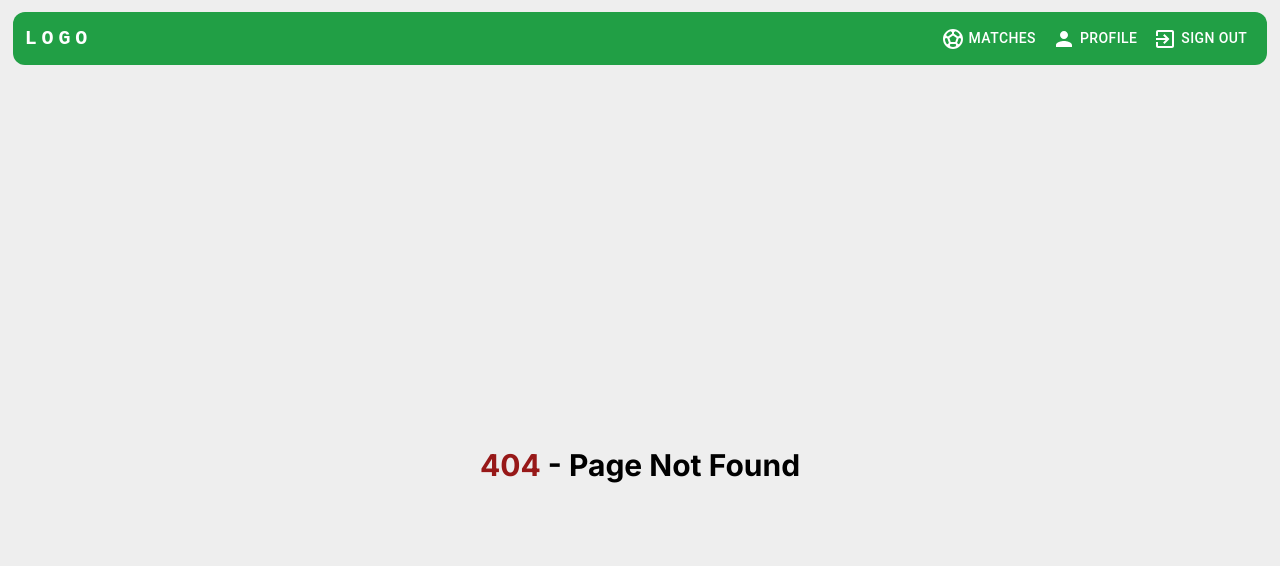
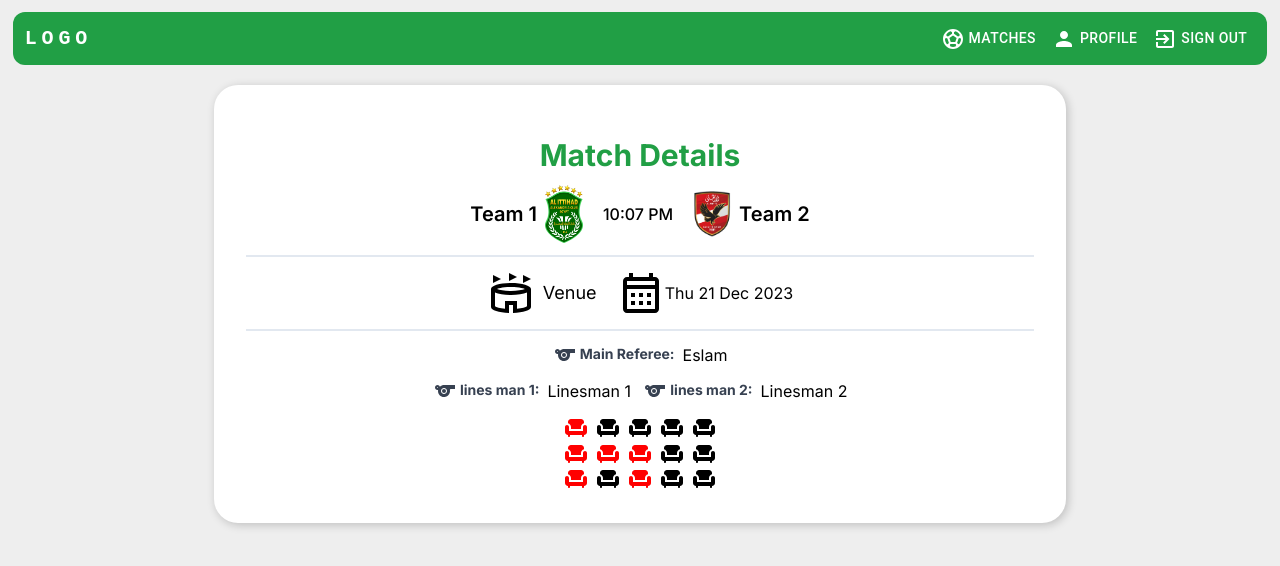
Before and after one commit to BeshoyMorad/EPL-Match-Reservation, a Next.js app: page /match/reserve/1 in a window 1280 px wide. Before the commit this address had no page. Shown: the top 566 px of the page. Built offline with nearby package versions, Linux system fonts and the light colour scheme.

Commit message:
add reverse page

```diff
--- /dev/null
+++ b/app/match/reserve/[id]/page.tsx
@@ -0,0 +1,85 @@
+"use client";
+import { Container } from "@mui/material";
+import MatchSection from "@/components/MatchSection";
+import SportsIcon from "@mui/icons-material/Sports";
+import ChairIcon from "@mui/icons-material/Chair";
+export default function ReserveMatch({ params }: { params: { id: string } }) {
+  const match = {
+    _id: "1",
+    homeTeam: "Team 1",
+    awayTeam: "Team 2",
+    venue: "Venue",
+    dateAndTime: new Date(),
+    mainReferee: "Eslam",
+    linesman1: "Linesman 1",
+    linesman2: "Linesman 2",
+  };
+  const board = [
+    ["R", "F", "F", "F", "F"],
+    ["R", "R", "R", "F", "F"],
+    ["R", "F", "R", "F", "F"],
+  ];
+  console.log(params.id);
+  return (
+    <Container
+      sx={{
+        margin: "20px auto",
+        display: "flex",
+        justifyContent: "center",
+        alignItems: "center",
+      }}
+      maxWidth="md"
+    >
+      <div
+        className="bg-white rounded-3xl p-8"
+        style={{
+          boxShadow: "2px 2px 10px rgba(0, 0, 0, 0.2)",
+          width: "100%",
+        }}
+      >
+        <h1 className="text-center text-3xl text-[var(--main-color)] font-bold mt-5">
+          Match Details
+        </h1>
+        <MatchSection match={match}></MatchSection>
+        <div className="flex gap-5 justify-center items-center  border-t-2 border-t-slate-200 py-3">
+          <div className="flex gap-2">
+            <label className="block text-sm font-bold text-gray-700">
+              <SportsIcon></SportsIcon> Main Referee:
+            </label>
+            {match.mainReferee}
+          </div>
+        </div>
+
+        <div className="flex gap-3 justify-center items-center ">
+          <div className="flex gap-2">
+            <label className="block text-sm font-bold text-gray-700">
+              <SportsIcon></SportsIcon> lines man 1:
+            </label>
+            {match.linesman1}
+          </div>
+          <div className="flex gap-2">
+            <label className="block text-sm font-bold text-gray-700">
+              <SportsIcon></SportsIcon> lines man 2:
+            </label>
+            {match.linesman2}
+          </div>
+        </div>
+        <div className="flex gap-3 justify-center items-center mt-3">
+          <div>
+            {board.map((row, i) => (
+              <div key={i}>
+                {row.map((cell, j) => (
+                  <span key={j} className="m-1">
+                    <ChairIcon
+                      style={{ color: cell === "R" ? "red" : "black" }}
+                    ></ChairIcon>
+                  </span>
+                ))}
+              </div>
+            ))}
+          </div>
+        </div>
+      </div>
+    </Container>
+  );
+}
--- a/app/match/reserve/page.tsx
+++ /dev/null
@@ -1,7 +0,0 @@
-export default function ReserveMatch() {
-  return (
-    <main className="flex min-h-screen flex-col items-center justify-between p-24">
-      <h1 className="text-6xl font-bold">Reserve Match</h1>
-    </main>
-  );
-}
--- a/components/Match.tsx
+++ b/components/Match.tsx
@@ -20,7 +20,10 @@ export default function Match({ match }: { match: IMatch }) {
       </Link>
 
       <div className="book-ticket mt-5">
-        <Button className="flex items-center gap-2 bg-[var(--main-color)] hover:bg-[#32d360] text-white m-auto">
+        <Button
+          href={`/match/reserve/${match._id}`}
+          className="flex items-center gap-2 bg-[var(--main-color)] hover:bg-[#32d360] text-white m-auto"
+        >
           <ConfirmationNumberOutlinedIcon />
           Book ticket
         </Button>
```
